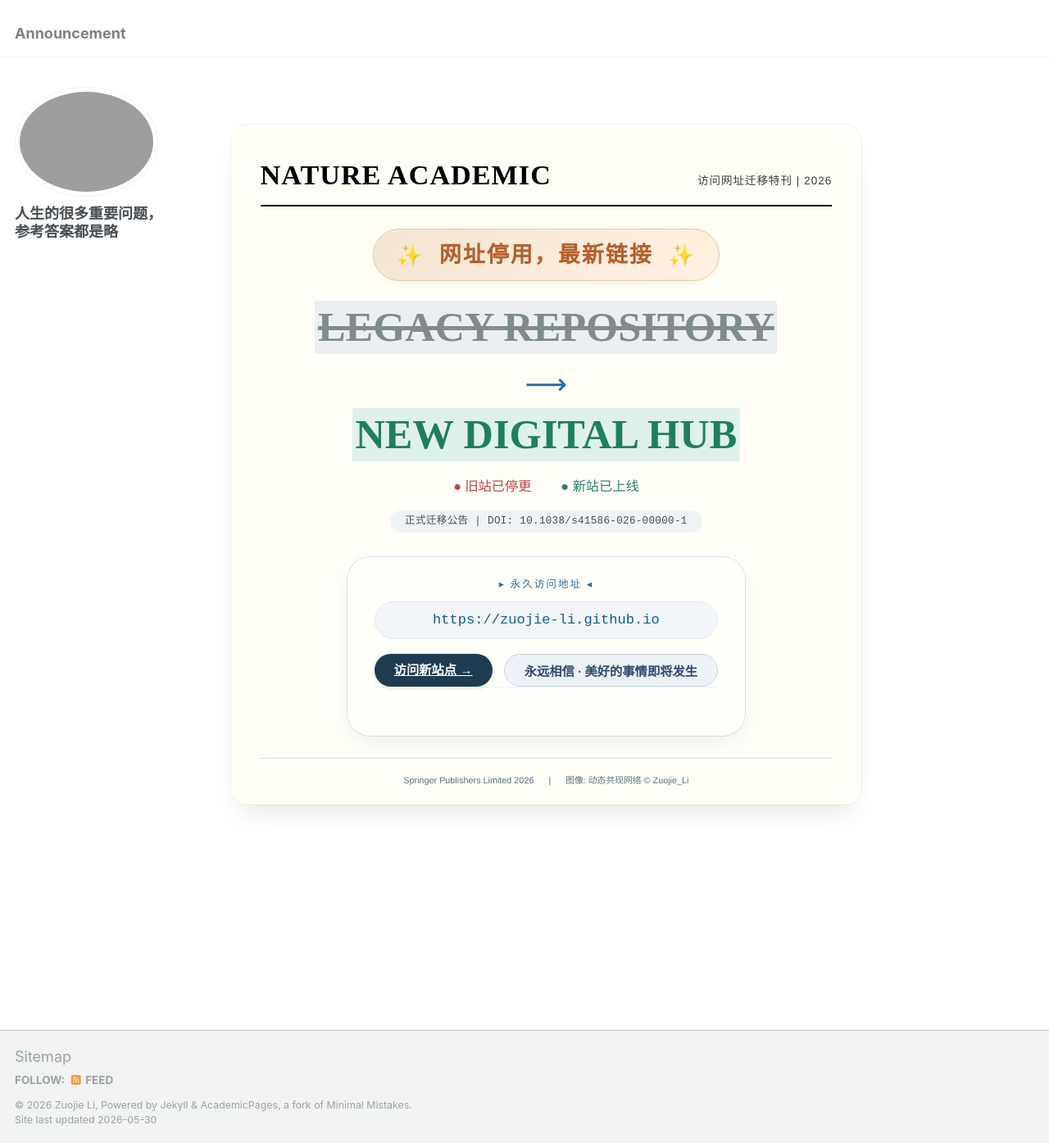
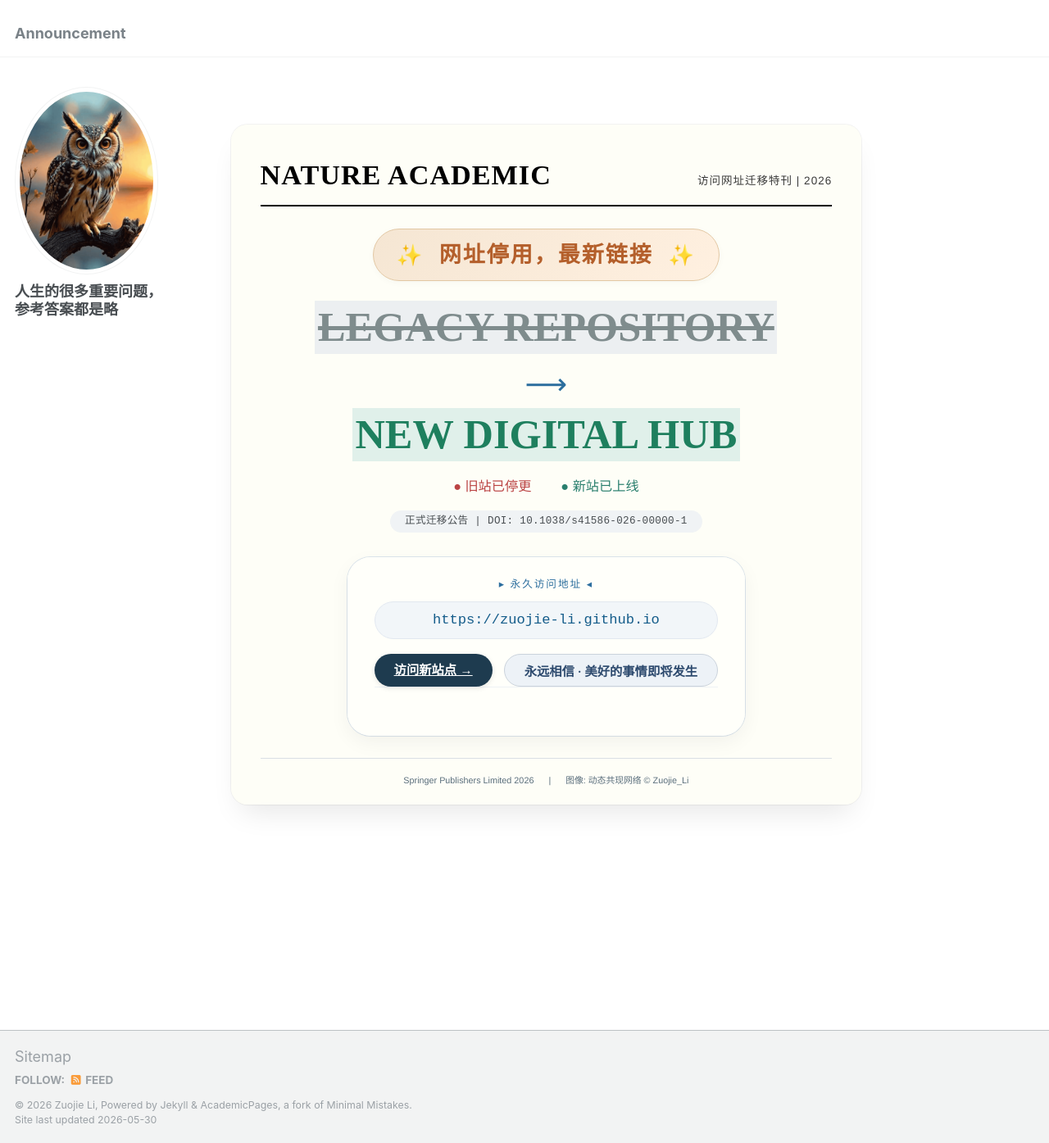
Before and after one commit to Infinity-LZJ/Zuojie_Li.github, a Jekyll site: the page built from _pages/about.md, in a window 1280 px wide and 1395 px high. Shown: the whole window at 82% size. Built offline with Jekyll 4.4.1, drawn with Linux system fonts in a browser that asks for light colours.

Commit message:
Update _config.yml
Signed-off-by: Zuojie_Li <zuojieli@yeah.net>

```diff
--- a/_config.yml
+++ b/_config.yml
@@ -21,7 +21,7 @@ repository               : "academicpages/academicpages.github.io"
 #               Additional customization can be done by editing /_includes/author-profile.html
 author:
   # Biographic information
-  avatar           : "picture.png"
+  avatar           : "picture1.png"
   name             : "人生的很多重要问题，参考答案都是略"
   pronouns         : # example: "男"
   bio              : #" 山东泰安 射手座"
```
